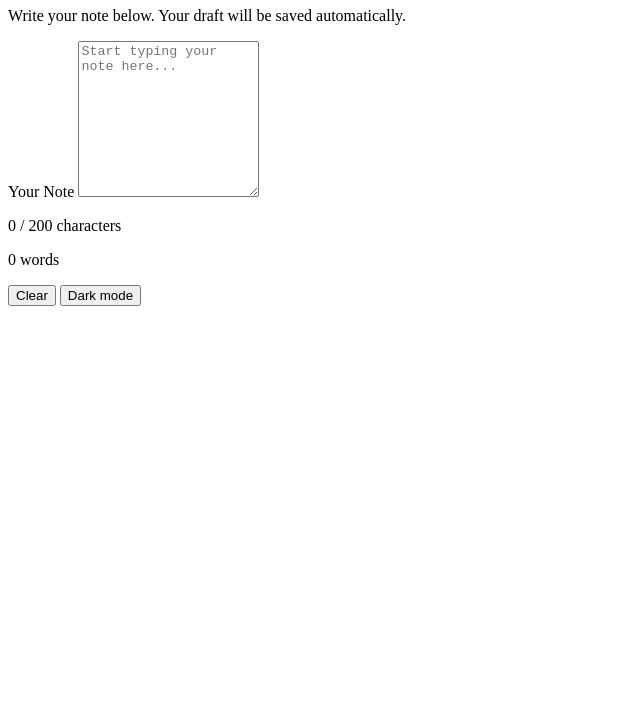
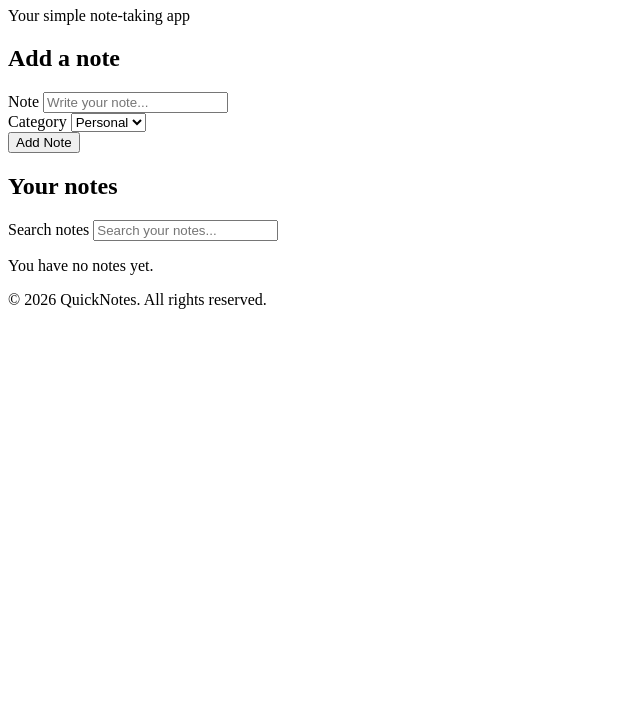
Before and after one commit to ga603/web-foundations-days, a plain HTML site: page day4/index.html in a window 1280 px wide. Shown: the part 73-800 px from the top of the page, without its empty margins (0-640 px from the left). Drawn offline with Linux system fonts and the light colour scheme.

Commit message:
Day 8 assignment

```diff
--- a/day4/index.html
+++ b/day4/index.html
@@ -4,7 +4,7 @@
     <meta charset="UTF-8">
     <meta name="viewport" content="width=device-width, initial-scale=1.0">
 
-    <title>Notes Toolkit</title>
+    <title>QuickNotes</title>
 
     <link rel="stylesheet" href="style.css">
 
@@ -13,33 +13,82 @@
 
 <body>
 
-    <main class="container">
+    <header>
+        <h1>QuickNotes</h1>
+        <p>Your simple note-taking app</p>
+    </header>
 
-        <h1>Notes Toolkit</h1>
+    <main>
 
-        <p>Write your note below. Your draft will be saved automatically.</p>
+        <section>
+            <h2>Add a note</h2>
 
-        <label for="note-text">Your Note</label>
+            <form id="note-form">
 
-        <textarea
-            id="note-text"
-            rows="10"
-            placeholder="Start typing your note here..."
-        ></textarea>
+                <div class="form-group">
 
-        <p id="char-count">0 / 200 characters</p>
+                    <label for="note-input">Note</label>
 
-        <p id="word-count">0 words</p>
+                    <input
+                        type="text"
+                        id="note-input"
+                        name="note"
+                        placeholder="Write your note..."
+                    >
 
-        <button id="clear-btn" type="button">
-            Clear
-        </button>
+                </div>
 
-        <button id="theme-toggle" type="button">
-            Dark mode
-        </button>
+                <div class="form-group">
+
+                    <label for="note-category">Category</label>
+
+                    <select id="note-category" name="category">
+
+                        <option value="personal">Personal</option>
+
+                        <option value="work">Work</option>
+
+                        <option value="study">Study</option>
+
+                    </select>
+
+                </div>
+
+                <button type="submit">Add Note</button>
+
+            </form>
+
+            <p id="error-message"></p>
+
+        </section>
+
+
+        <section>
+
+            <h2>Your notes</h2>
+
+            <label for="search-input">Search notes</label>
+
+            <input
+                type="search"
+                id="search-input"
+                placeholder="Search your notes..."
+            >
+
+            <p id="note-count">You have no notes yet.</p>
+
+            <ul id="notes-list"></ul>
+
+        </section>
 
     </main>
 
+
+    <footer>
+
+        <p>&copy; 2026 QuickNotes. All rights reserved.</p>
+
+    </footer>
+
 </body>
 </html>
```
Also changed, not shown: 1 other file.
